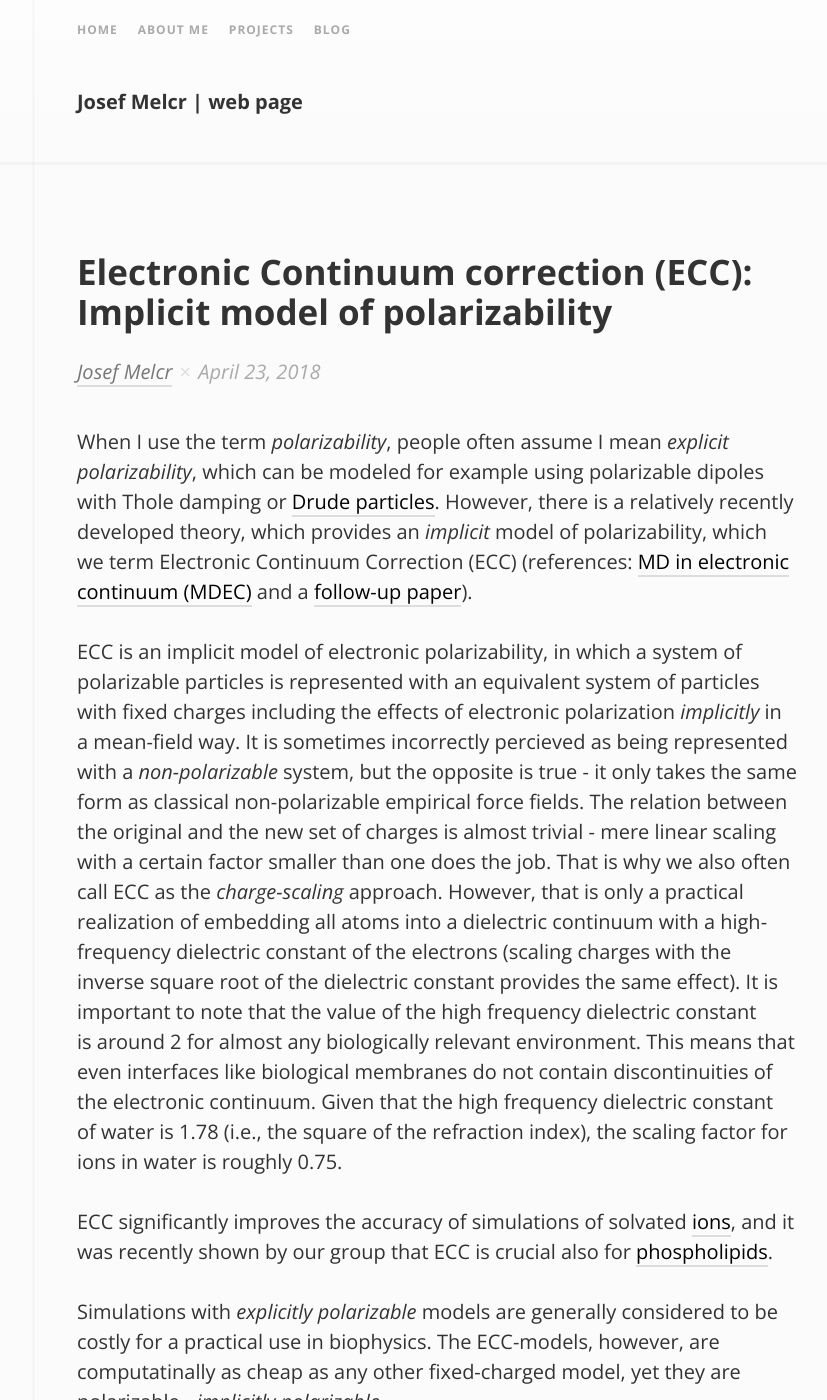
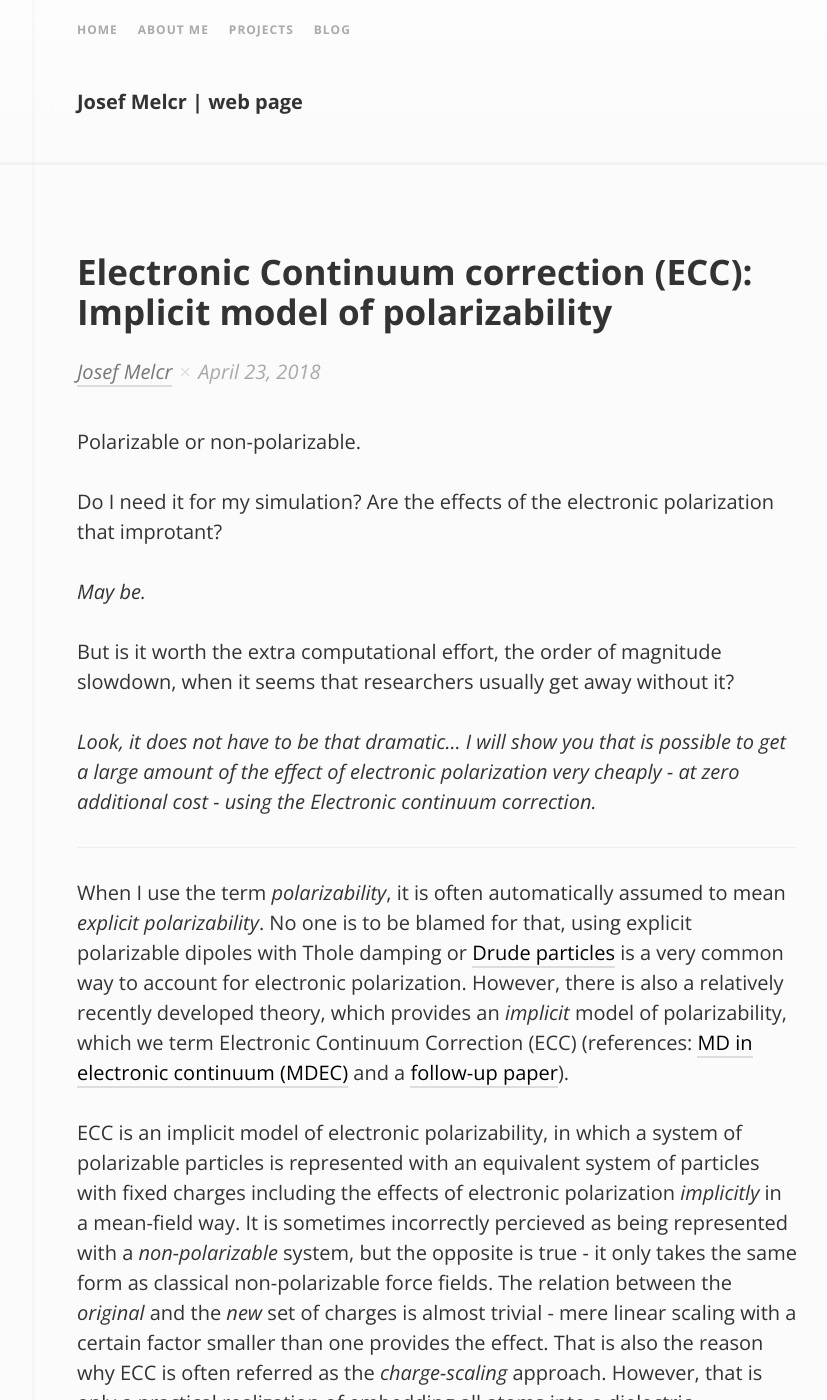
Before and after one commit to jmelcr/jmelcr.github.io, a Jekyll site: the page built from _posts/2018-04-23-Electronic-continuum-correction.md, in a window 1280 px wide and 1400 px high. Shown: the whole window, without its empty margins (203-1030 px from the left). Built offline with Jekyll 4.4.1, drawn with Linux system fonts in a browser that asks for light colours; comment, search, counter and statistics services are not loaded; some of the changed text lies outside the part shown.

```diff
--- a/_posts/2018-04-23-Electronic-continuum-correction.md
+++ b/_posts/2018-04-23-Electronic-continuum-correction.md
@@ -5,12 +5,32 @@ author: jmelcr
 permalink: blog/ECC-post
 ---
 
+Polarizable or non-polarizable.
+
+Do I need it for my simulation?
+Are the effects of the electronic polarization that improtant?
+
+*May be.*
+
+But is it worth the extra computational effort,
+the order of magnitude slowdown,
+when it seems that researchers usually get away without it?
+
+*Look, it does not have to be that dramatic...
+I will show you that is possible to get
+a large amount of the effect of electronic polarization
+very cheaply - at zero additional cost -
+using the Electronic continuum correction.*
+
+<HR>
+
 When I use the term *polarizability*,
-people often assume I mean *explicit polarizability*,
-which can be modeled for example using
-polarizable dipoles with Thole damping or
-[Drude particles](https://en.wikipedia.org/wiki/Drude_particle).
-However, there is a relatively recently developed theory,
+it is often automatically assumed to mean *explicit polarizability*.
+No one is to be blamed for that,
+using explicit polarizable dipoles with Thole damping or
+[Drude particles](https://en.wikipedia.org/wiki/Drude_particle)
+is a very common way to account for electronic polarization.
+However, there is also a relatively recently developed theory,
 which provides an *implicit* model of polarizability,
 which we term Electronic Continuum Correction (ECC)
 (references: [MD in electronic continuum (MDEC)](http://scitation.aip.org/content/aip/journal/jcp/130/8/10.1063/1.3060164)
@@ -21,14 +41,14 @@ in which a system of polarizable particles is represented
 with an equivalent system of particles with fixed charges
 including the effects of electronic polarization *implicitly* in a mean-field way.
 It is sometimes incorrectly percieved as being represented with a *non-polarizable* system,
-but the opposite is true - it only takes the same form as classical non-polarizable empirical force fields.
-The relation between the original and the new set of charges
-is almost trivial - mere linear scaling with a certain factor smaller than one does the job.
-That is why we also often call ECC as the *charge-scaling* approach.
+but the opposite is true - it only takes the same form as classical non-polarizable force fields.
+The relation between the *original* and the *new* set of charges
+is almost trivial - mere linear scaling with a certain factor smaller than one provides the effect.
+That is also the reason why ECC is often referred as the *charge-scaling* approach.
 However, that is only a practical realization of
 embedding all atoms into a dielectric continuum
 with a high-frequency dielectric constant of the electrons
-(scaling charges with the inverse square root of the dielectric constant provides the same effect).
+(hint: scaling charges with the inverse square root of the dielectric constant provides the same effect).
 It is important to note that the value of the
 high frequency dielectric constant
 is around 2 for almost any biologically relevant environment.
@@ -36,9 +56,23 @@ This means that even interfaces like biological membranes do not contain discont
 Given that the  high frequency dielectric constant of water is 1.78 (i.e., the square of the refraction index),
 the scaling factor for ions in water is roughly 0.75.
 
-ECC significantly improves the accuracy of simulations of solvated [ions](https://aip.scitation.org/doi/abs/10.1063/1.5006779),
-and it was recently shown by our group that ECC is crucial also for [phospholipids](https://pubs.acs.org/doi/10.1021/acs.jpcb.7b12510).
+ECC significantly improves the accuracy of simulations of solvated [ions](https://aip.scitation.org/doi/abs/10.1063/1.5006779)
+(freely available [manuscript](http://jungwirth.uochb.cas.cz/assets/papers/paper294.pdf)),
+and it was recently shown by our group that ECC is crucial also for [phospholipids](https://pubs.acs.org/doi/10.1021/acs.jpcb.7b12510)
+(also on [GitHub](https://github.com/jmelcr/NMRlipids_VI-NewIonModel/blob/master/Manuscript/manuscript.pdf)).
+The research on the latter was largely driven by the [NMRlipids](http://nmrlipids.blogspot.com/) community,
+which has found that all current classical force fields
+overestimate the affinity of cations to PC lipid bilayers
+in the recent [publication](https://pubs.rsc.org/en/Content/ArticleLanding/2016/CP/C6CP04883H#!divAbstract)
+(also on [GitHub](https://github.com/NMRLipids/lipid_ionINTERACTION/blob/master/Manuscript/LIPIDionINTERACT.pdf)).
+The effects on the charged lipids are even more severe
+as is found in the ongoing [NMRlipids project IV](https://github.com/NMRLipids/NMRlipidsIVotherHGs/blob/master/Manuscript/manuscriptPS.pdf),
+where mixed PC:PS bilayers are studied.
+The agreement with experiments in that study is, again, substantially improved
+after including the effects of electronic polarization,
+as I demonstrate in my [current research](https://github.com/jmelcr/ecc_lipids)
+on the interaction of cations with negatively charged membranes.
 
-Simulations with *explicitly polarizable* models are generally considered to be costly for a practical use in biophysics.
+Simulations with *explicitly polarizable* models are generally considered to be costly for any practical use in biophysics.
 The ECC-models, however, are computatinally as cheap as any other fixed-charged model,
 yet they are polarizable - *implicitly polarizable*.
```
Also changed, not shown: _includes/medaillon.md (+4 -2 lines), aboutme.md (+2 -1 lines), index.md (+2 -2 lines), projects.md (+5 -0 lines).
